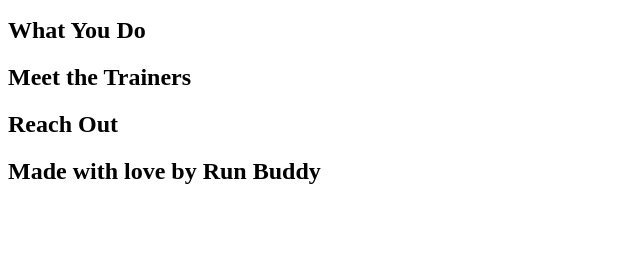
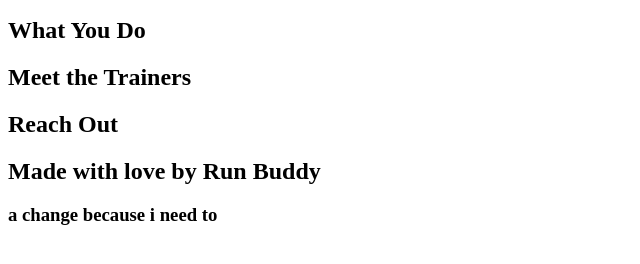
Before and after one commit to davidmannex/run-buddy, a plain HTML site: page index.html in a window 1280 px wide. Shown: the part 110-374 px from the top of the page, without its empty margins (0-640 px from the left). Drawn offline with Linux system fonts and the light colour scheme.

Commit message:
add more link text

```diff
--- a/index.html
+++ b/index.html
@@ -14,6 +14,7 @@
     <h2>Meet the Trainers</h2>
     <h2> Reach Out</h2>
     <h2> Made with love by Run Buddy</h2>
+    <h3>a change because i need to</h3>
 
 </body>
 </html>
```
